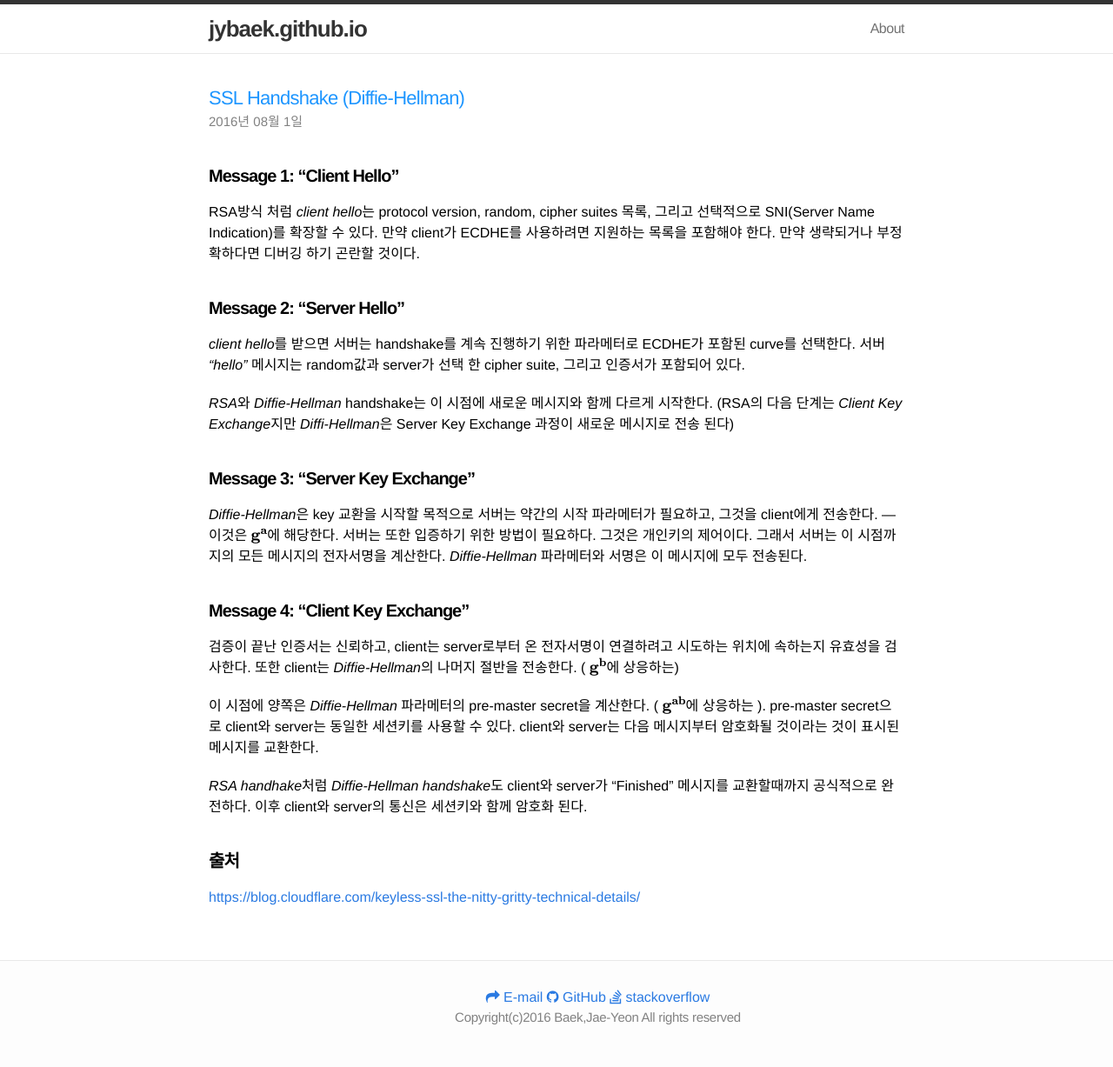
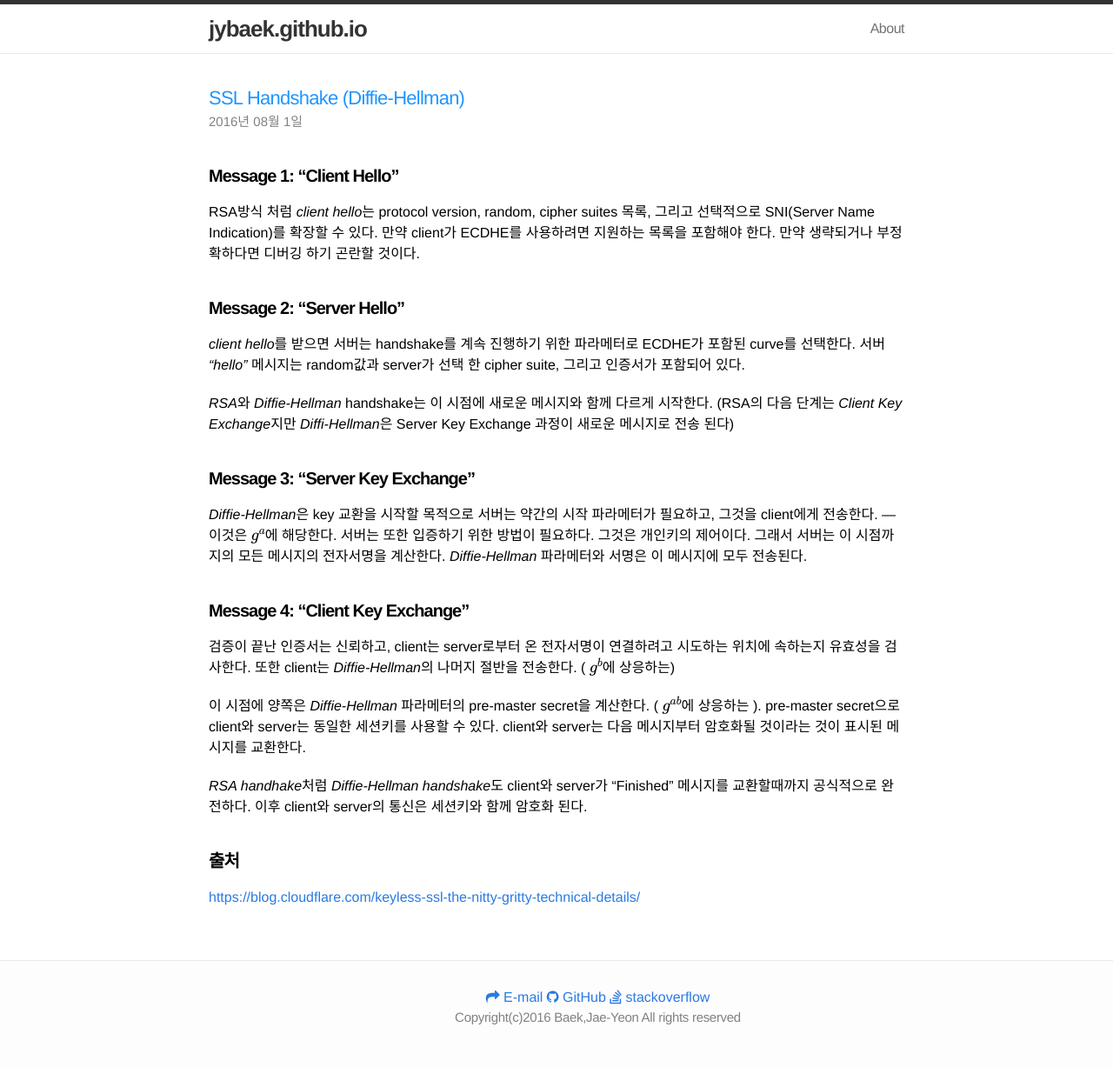
Before and after one commit to jybaek/jybaek.github.com, a Jekyll site: the page built from _posts/2016-08-01-DH-handshake.md, in a window 1280 px wide. Shown: the whole page at 87% size. Built offline with Jekyll 4.4.1, drawn with Linux system fonts in a browser that asks for light colours; nearby versions of some CDN libraries; formulas are drawn with MathJax 3; comment, search, counter and statistics services are not loaded.

Commit message:
수식 나오지 않는 문제 수정#4

```diff
--- a/_posts/2016-08-01-DH-handshake.md
+++ b/_posts/2016-08-01-DH-handshake.md
@@ -15,12 +15,12 @@
 
 
 #### **Message 3: "Server Key Exchange"**
-*Diffie-Hellman*은 key 교환을 시작할 목적으로 서버는 약간의 시작 파라메터가 필요하고, 그것을 client에게 전송한다. --- 이것은 \\(\mathbf{g^a}\\)에 해당한다. 서버는 또한 입증하기 위한 방법이 필요하다. 그것은 개인키의 제어이다. 그래서 서버는 이 시점까지의 모든 메시지의 전자서명을 계산한다. *Diffie-Hellman* 파라메터와 서명은 이 메시지에 모두 전송된다.
+*Diffie-Hellman*은 key 교환을 시작할 목적으로 서버는 약간의 시작 파라메터가 필요하고, 그것을 client에게 전송한다. --- 이것은 \\(g^a\\)에 해당한다. 서버는 또한 입증하기 위한 방법이 필요하다. 그것은 개인키의 제어이다. 그래서 서버는 이 시점까지의 모든 메시지의 전자서명을 계산한다. *Diffie-Hellman* 파라메터와 서명은 이 메시지에 모두 전송된다.
 
 #### **Message 4: "Client Key Exchange"**
-검증이 끝난 인증서는 신뢰하고, client는 server로부터 온 전자서명이 연결하려고 시도하는 위치에 속하는지 유효성을 검사한다. 또한 client는 *Diffie-Hellman*의 나머지 절반을 전송한다. ( \\(\mathbf{g^b}\\)에 상응하는)
+검증이 끝난 인증서는 신뢰하고, client는 server로부터 온 전자서명이 연결하려고 시도하는 위치에 속하는지 유효성을 검사한다. 또한 client는 *Diffie-Hellman*의 나머지 절반을 전송한다. ( \\(g^b\\)에 상응하는)
 
-이 시점에 양쪽은 *Diffie-Hellman* 파라메터의 pre-master secret을 계산한다. ( \\(\mathbf{g^{ab}}\\)에 상응하는 ). pre-master secret으로 client와 server는 동일한 세션키를 사용할 수 있다. client와 server는 다음 메시지부터 암호화될 것이라는 것이 표시된 메시지를 교환한다.
+이 시점에 양쪽은 *Diffie-Hellman* 파라메터의 pre-master secret을 계산한다. ( \\(g^{ab}\\)에 상응하는 ). pre-master secret으로 client와 server는 동일한 세션키를 사용할 수 있다. client와 server는 다음 메시지부터 암호화될 것이라는 것이 표시된 메시지를 교환한다.
 
 *RSA handhake*처럼 *Diffie-Hellman handshake*도 client와 server가 "Finished" 메시지를 교환할때까지 공식적으로 완전하다. 이후 client와 server의 통신은 세션키와 함께 암호화 된다.
 
```
